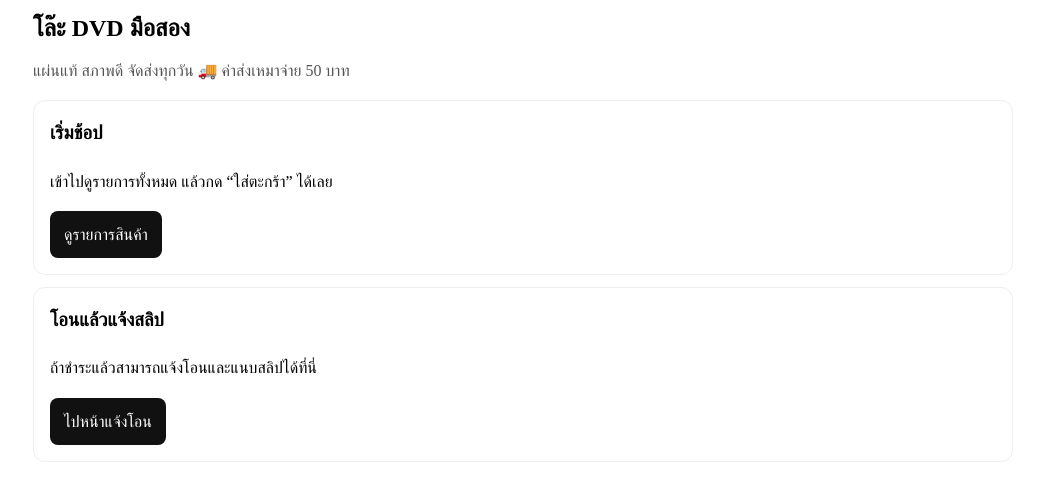
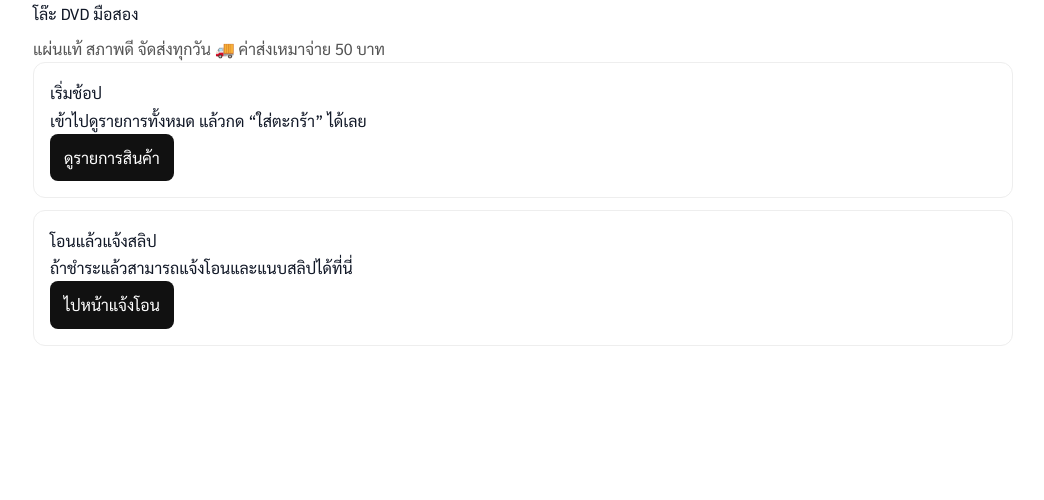
Before and after one commit to ArtytL/loh2-site, a React (Vite) app: page /#/ in a window 1280 px wide. Shown: the top 500 px of the page, without its empty margins (117-1161 px from the left). Built offline with nearby package versions, Linux system fonts and the light colour scheme; no server answers.

Commit message:
Update index.css

```diff
--- a/src/index.css
+++ b/src/index.css
@@ -1,42 +1,40 @@
 /* src/index.css */
+@tailwind base;
+@tailwind components;
+@tailwind utilities;
 
-/* layout หลัก */
-.app { /* container มีขอบซ้าย-ขวา และห่างบน */
-  max-width: 1200px;
-  margin-left: auto;
-  margin-right: auto;
-  padding: 24px 16px; /* เว้นบน/ซ้ายที่ต้องการ */
+/* ฟอนต์ทั้งเว็บ: ใช้ Sukhumvit Set ถ้ามี, ตกลง Sarabun เพื่อความสวยงามทุกแพลตฟอร์ม */
+html, body {
+  font-family: "Sukhumvit Set","Sarabun",system-ui,-apple-system,"Segoe UI",
+    Roboto,"Helvetica Neue","Noto Sans Thai","Noto Sans",Arial,sans-serif;
+  @apply bg-white text-gray-900;
 }
 
-/* กริดการ์ดสินค้า */
-.grid {
-  display: grid;
-  grid-template-columns: repeat(1, minmax(0, 1fr));
-  gap: 24px;
-}
-@media (min-width: 640px) { .grid { grid-template-columns: repeat(2, minmax(0, 1fr)); } }
-@media (min-width: 1024px) { .grid { grid-template-columns: repeat(3, minmax(0, 1fr)); } }
+/* ---------- Components (tailwind apply) ---------- */
+@layer components {
 
-/* การ์ด */
-.card {
-  background: #fff;
-  border-radius: 12px;
-  overflow: hidden;
-  box-shadow: 0 1px 6px rgba(0,0,0,.06);
+  /* กล่องภาพปกอัตราส่วน 2:3 (ปก DVD) */
+  .cover-box {
+    @apply relative w-full overflow-hidden rounded-2xl bg-gray-100;
+    aspect-ratio: 2 / 3;
+  }
+  .cover-box > img {
+    @apply absolute inset-0 w-full h-full object-cover;
+  }
+
+  /* ปุ่มหลัก */
+  .btn-primary {
+    @apply h-14 px-10 rounded-2xl bg-gray-900 text-white text-xl font-semibold
+      shadow-md hover:shadow-lg active:scale-[0.99] transition;
+  }
+
+  /* คอนเทนเนอร์และไทโป */
+  .container-max { @apply max-w-7xl mx-auto px-4 lg:px-8; }
+  .h1        { @apply text-4xl sm:text-5xl font-extrabold tracking-tight; }
+  .meta-line { @apply text-xl sm:text-2xl text-gray-600; }
+  .price-xl  { @apply text-4xl sm:text-5xl font-black text-gray-900; }
+  .desc      { @apply leading-8 text-[16.5px] whitespace-pre-line; }
 }
 
-/* กล่องรูป 2:3 (แนวตั้ง) + กันกระพริบด้วยการ fix กล่องไว้ก่อน */
-.cover-box{
-  position: relative;
-  width: 100%;
-  aspect-ratio: 2 / 3;            /* สัดส่วนปก DVD */
-  background: #e9ecf1;            /* ไลท์เกรย์ไว้แทนรูปตอนโหลด */
-  overflow: hidden;
-}
-.cover-box > img{
-  position: absolute; inset: 0;
-  width: 100%; height: 100%;
-  object-fit: cover;              /* คงอัตราส่วนเดิม ไม่บี้ */
-  transition: transform .3s ease; /* เผื่อทำ hover */
-}
-.card:hover .cover-box > img { transform: scale(1.03); } /* optional */
+/* เลือกใช้ได้: ย่อรูปเล็กตอน hover (เอฟเฟกต์เบา ๆ) */
+.card:hover .cover-box > img { transform: scale(1.03); transition: transform .25s; }
```
